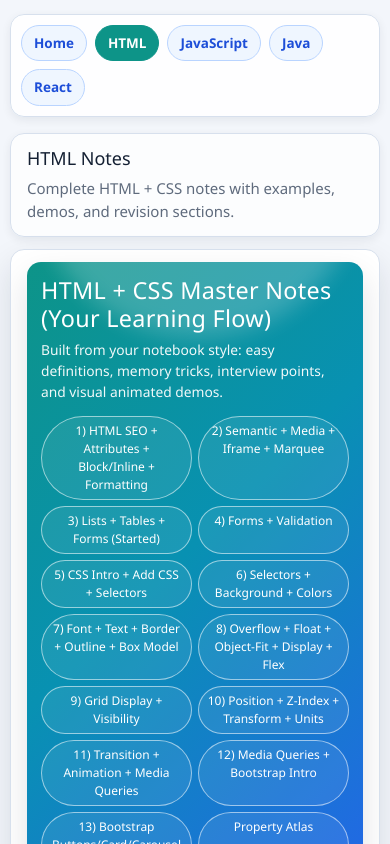
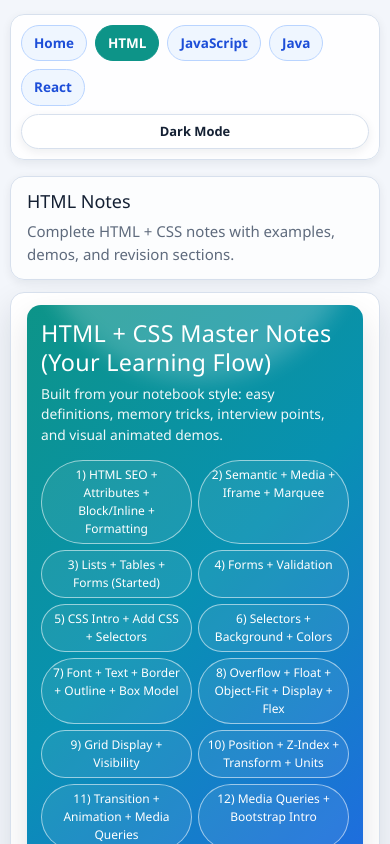
Before and after one commit to itizzakir/JavaFullStackNotes, a React (Vite) app: page /notes/html in a window 390 px wide. Shown: the top 844 px of the page. Built offline with nearby package versions, Linux system fonts and the light colour scheme.

Commit message:
Dark mode added

```diff
--- a/src/app/layout/AppLayout.jsx
+++ b/src/app/layout/AppLayout.jsx
@@ -1,11 +1,24 @@
+import { useEffect, useState } from "react";
 import { Outlet } from "react-router-dom";
 import MainNavigation from "../../shared/components/MainNavigation";
+import { applyTheme, getInitialTheme, persistTheme } from "../../shared/theme/themePreference";
 
 export default function AppLayout() {
+  const [theme, setTheme] = useState(() => getInitialTheme());
+
+  useEffect(() => {
+    applyTheme(theme);
+    persistTheme(theme);
+  }, [theme]);
+
+  const handleThemeToggle = () => {
+    setTheme((currentTheme) => (currentTheme === "dark" ? "light" : "dark"));
+  };
+
   return (
     <div className="app-shell">
       <div className="app-wrap">
-        <MainNavigation />
+        <MainNavigation onToggleTheme={handleThemeToggle} theme={theme} />
         <Outlet />
       </div>
     </div>
--- a/src/features/notes/pages/NotePage.jsx
+++ b/src/features/notes/pages/NotePage.jsx
@@ -118,7 +118,7 @@ export default function NotePage() {
   }
 
   return (
-    <section className="note-page">
+    <section className={`note-page note-page-${note.id}`}>
       <header className="note-header">
         <h1>{note.title}</h1>
         <p>{note.summary}</p>
--- a/src/main.jsx
+++ b/src/main.jsx
@@ -2,6 +2,9 @@ import { StrictMode } from "react";
 import { createRoot } from "react-dom/client";
 import App from "./app/App";
 import "./shared/styles/globals.css";
+import { applyTheme, getInitialTheme } from "./shared/theme/themePreference";
+
+applyTheme(getInitialTheme());
 
 createRoot(document.getElementById("root")).render(
   <StrictMode>
--- a/src/shared/components/MainNavigation.jsx
+++ b/src/shared/components/MainNavigation.jsx
@@ -5,7 +5,9 @@ function navLinkClassName({ isActive }) {
   return `site-nav-link${isActive ? " active" : ""}`;
 }
 
-export default function MainNavigation() {
+export default function MainNavigation({ onToggleTheme, theme }) {
+  const nextThemeLabel = theme === "dark" ? "Light Mode" : "Dark Mode";
+
   return (
     <nav className="site-nav" aria-label="Primary navigation">
       <NavLink className={navLinkClassName} end to="/">
@@ -16,6 +18,16 @@ export default function MainNavigation() {
           {note.shortLabel}
         </NavLink>
       ))}
+      <div className="site-nav-actions">
+        <button
+          aria-label={`Switch to ${nextThemeLabel}`}
+          className="theme-toggle-button"
+          onClick={onToggleTheme}
+          type="button"
+        >
+          {nextThemeLabel}
+        </button>
+      </div>
     </nav>
   );
 }
--- a/src/shared/styles/globals.css
+++ b/src/shared/styles/globals.css
@@ -1,4 +1,5 @@
 :root {
+  color-scheme: light;
   --bg: #f3f6fb;
   --surface: #ffffff;
   --text: #142033;
@@ -10,6 +11,20 @@
   --radius: 14px;
   --shadow-sm: 0 3px 10px rgba(15, 23, 42, 0.07);
   --shadow-lg: 0 14px 32px rgba(15, 23, 42, 0.16);
+}
+
+:root[data-theme="dark"] {
+  color-scheme: dark;
+  --bg: #000000;
+  --surface: #000000;
+  --text: #f5f5f5;
+  --muted: #b8b8b8;
+  --primary: #ffffff;
+  --primary-dark: #ffffff;
+  --accent: #ffffff;
+  --line: #2a2a2a;
+  --shadow-sm: 0 0 0 rgba(0, 0, 0, 0);
+  --shadow-lg: 0 0 0 rgba(0, 0, 0, 0);
 }
 
 * {
@@ -27,6 +42,7 @@ body {
   font-family: "Trebuchet MS", "Segoe UI", sans-serif;
   color: var(--text);
   background: var(--bg);
+  transition: background-color 0.22s ease, color 0.22s ease;
 }
 
 .app-shell {
@@ -36,6 +52,14 @@ body {
     radial-gradient(1200px 500px at -10% -20%, #dff5ff 0%, transparent 50%),
     radial-gradient(900px 400px at 120% -20%, #dbf7f0 0%, transparent 45%),
     var(--bg);
+}
+
+:root[data-theme="dark"] body {
+  background: var(--bg);
+}
+
+:root[data-theme="dark"] .app-shell {
+  background: #000;
 }
 
 .app-wrap {
@@ -60,6 +84,10 @@ body {
   box-shadow: var(--shadow-sm);
 }
 
+:root[data-theme="dark"] .site-nav {
+  background: #000;
+}
+
 .site-nav-link {
   text-decoration: none;
   border: 1px solid #b9d4ff;
@@ -81,12 +109,65 @@ body {
   color: #fff;
 }
 
+:root[data-theme="dark"] .site-nav-link {
+  border-color: #2f2f2f;
+  background: #000;
+  color: #f5f5f5;
+}
+
+:root[data-theme="dark"] .site-nav-link:hover {
+  background: #111;
+}
+
+:root[data-theme="dark"] .site-nav-link.active {
+  border-color: #3a3a3a;
+  background: #171717;
+  color: #fff;
+}
+
+.site-nav-actions {
+  margin-left: auto;
+  display: flex;
+  align-items: center;
+}
+
+.theme-toggle-button {
+  cursor: pointer;
+  border: 1px solid var(--line);
+  border-radius: 999px;
+  background: var(--surface);
+  color: var(--text);
+  font-size: 0.86rem;
+  font-weight: 700;
+  padding: 7px 12px;
+  box-shadow: var(--shadow-sm);
+  transition: background-color 0.2s ease, border-color 0.2s ease, color 0.2s ease;
+}
+
+.theme-toggle-button:hover {
+  background: #f1f5f9;
+}
+
+.theme-toggle-button:focus-visible {
+  outline: 2px solid var(--accent);
+  outline-offset: 2px;
+}
+
+:root[data-theme="dark"] .theme-toggle-button:hover {
+  background: #111;
+}
+
 .hero {
   border-radius: 18px;
   padding: 24px;
   color: #fff;
   background: linear-gradient(135deg, var(--primary), #0891b2 45%, var(--accent));
   box-shadow: var(--shadow-lg);
+}
+
+:root[data-theme="dark"] .hero {
+  border: 1px solid #2a2a2a;
+  background: #000;
 }
 
 .hero h1 {
@@ -131,6 +212,10 @@ body {
   background: linear-gradient(135deg, #ffffff, #f9fbff);
 }
 
+:root[data-theme="dark"] .topic-card-disabled {
+  background: #000;
+}
+
 .topic-card-disabled:hover {
   transform: none;
   box-shadow: var(--shadow-sm);
@@ -158,6 +243,18 @@ body {
   color: #9a3412;
 }
 
+:root[data-theme="dark"] .topic-status {
+  background: #000;
+  border-color: #343434;
+  color: #f5f5f5;
+}
+
+:root[data-theme="dark"] .topic-status.planned {
+  background: #000;
+  border-color: #343434;
+  color: #f5f5f5;
+}
+
 .topic-summary {
   color: var(--muted);
   font-size: 0.92rem;
@@ -182,6 +279,15 @@ body {
   background: rgba(255, 255, 255, 0.8);
   box-shadow: var(--shadow-sm);
   padding: 14px 16px;
+}
+
+:root[data-theme="dark"] .note-header {
+  background: #000;
+}
+
+:root[data-theme="dark"] .note-page-javascript .note-header h1 {
+  background: transparent;
+  color: #fff;
 }
 
 .note-header h1 {
@@ -212,13 +318,109 @@ body {
   width: 100%;
   border: 1px solid var(--line);
   border-radius: var(--radius);
-  background: #fff;
+  background: var(--surface);
   box-shadow: var(--shadow-lg);
   overflow: hidden;
 }
 
 .note-document-content {
   min-height: 78vh;
+}
+
+:root[data-theme="dark"] .note-document-content {
+  --bg: #000000;
+  --panel: #000000;
+  --surface: #000000;
+  --text: #f5f5f5;
+  --ink: #f5f5f5;
+  --muted: #b8b8b8;
+  --line: #2a2a2a;
+  --warn: #000000;
+  --primary: #ffffff;
+  --primary-dark: #ffffff;
+  --accent: #ffffff;
+  --accent-2: #ffffff;
+  --accent-3: #ffffff;
+  --ok: #ffffff;
+  color: var(--text, var(--ink));
+}
+
+:root[data-theme="dark"] .note-document-content a {
+  color: #f5f5f5;
+}
+
+:root[data-theme="dark"] .note-document-content .hero {
+  border: 1px solid #2a2a2a !important;
+  background: #000 !important;
+  color: #fff !important;
+}
+
+:root[data-theme="dark"] .note-document-content summary::after {
+  color: #f5f5f5 !important;
+}
+
+:root[data-theme="dark"] .note-document-content details {
+  background: #000 !important;
+  border-color: #2a2a2a !important;
+}
+
+:root[data-theme="dark"] .note-document-content summary {
+  color: #f5f5f5 !important;
+}
+
+:root[data-theme="dark"] .note-document-content :where(.card, .compare-card, .flow-box, .timeline-box, .practice-inline, .practice-inline details, .table-wrap, .tree, .node, .output, .lane-track, .float-card, .overflow-box, .gap-panel) {
+  background: #000 !important;
+  color: #f5f5f5 !important;
+  border-color: #2a2a2a !important;
+}
+
+:root[data-theme="dark"] .note-document-content :where(.note, .memory, .tip) {
+  background: #000 !important;
+  color: #f5f5f5 !important;
+  border-color: #2a2a2a !important;
+}
+
+:root[data-theme="dark"] .note-document-content :where(.warning, .warn) {
+  background: #000 !important;
+  color: #f5f5f5 !important;
+  border-color: #2a2a2a !important;
+}
+
+:root[data-theme="dark"] .note-document-content .answer {
+  background: #000 !important;
+  color: #f5f5f5 !important;
+  border-color: #2a2a2a !important;
+}
+
+:root[data-theme="dark"] .note-document-content :where(table, th, td) {
+  border-color: #2a2a2a !important;
+}
+
+:root[data-theme="dark"] .note-document-content th {
+  background: #000 !important;
+  color: #f5f5f5 !important;
+}
+
+:root[data-theme="dark"] .note-document-content td {
+  color: #f5f5f5 !important;
+}
+
+:root[data-theme="dark"] .note-document-content :where(input, textarea, select) {
+  background: #000 !important;
+  color: #f5f5f5 !important;
+  border-color: #2a2a2a !important;
+}
+
+:root[data-theme="dark"] .note-document-content :where(.toolbar button.secondary, .mode-btn, .chip) {
+  background: #000 !important;
+  color: #f5f5f5 !important;
+  border-color: #2a2a2a !important;
+}
+
+:root[data-theme="dark"] .note-document-content :where(.topic-nav a, .tag, .btn, .mode-btn, .toolbar button) {
+  background: #000 !important;
+  color: #f5f5f5 !important;
+  border-color: #2a2a2a !important;
 }
 
 .note-document-content .container {
@@ -238,6 +440,15 @@ body {
     position: static;
   }
 
+  .site-nav-actions {
+    margin-left: 0;
+    width: 100%;
+  }
+
+  .theme-toggle-button {
+    width: 100%;
+  }
+
   .hero {
     padding: 18px;
   }
--- /dev/null
+++ b/src/shared/theme/themePreference.js
@@ -0,0 +1,57 @@
+export const THEME_STORAGE_KEY = "jfsn-theme";
+
+const DARK_THEME = "dark";
+const LIGHT_THEME = "light";
+
+function isBrowser() {
+  return typeof window !== "undefined";
+}
+
+function normalizeTheme(theme) {
+  return theme === DARK_THEME ? DARK_THEME : LIGHT_THEME;
+}
+
+export function getStoredTheme() {
+  if (!isBrowser()) {
+    return null;
+  }
+
+  const storedTheme = window.localStorage.getItem(THEME_STORAGE_KEY);
+  if (storedTheme === DARK_THEME || storedTheme === LIGHT_THEME) {
+    return storedTheme;
+  }
+
+  return null;
+}
+
+export function getSystemTheme() {
+  if (!isBrowser()) {
+    return LIGHT_THEME;
+  }
+
+  const isDarkPreferred = window.matchMedia("(prefers-color-scheme: dark)").matches;
+  return isDarkPreferred ? DARK_THEME : LIGHT_THEME;
+}
+
+export function getInitialTheme() {
+  return getStoredTheme() ?? getSystemTheme();
+}
+
+export function applyTheme(theme) {
+  if (!isBrowser()) {
+    return;
+  }
+
+  const normalizedTheme = normalizeTheme(theme);
+  const root = document.documentElement;
+  root.dataset.theme = normalizedTheme;
+  root.style.colorScheme = normalizedTheme;
+}
+
+export function persistTheme(theme) {
+  if (!isBrowser()) {
+    return;
+  }
+
+  window.localStorage.setItem(THEME_STORAGE_KEY, normalizeTheme(theme));
+}
```
